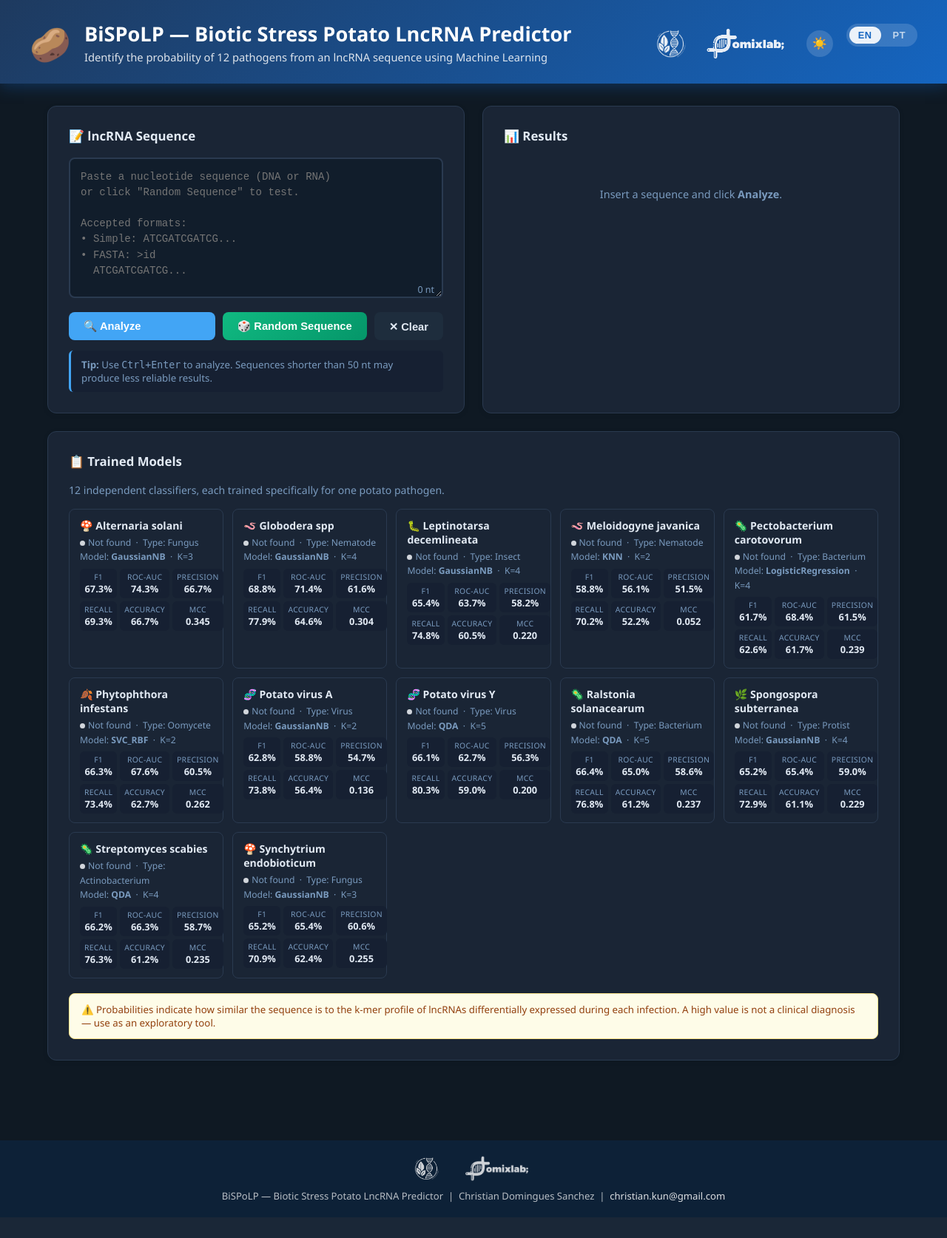
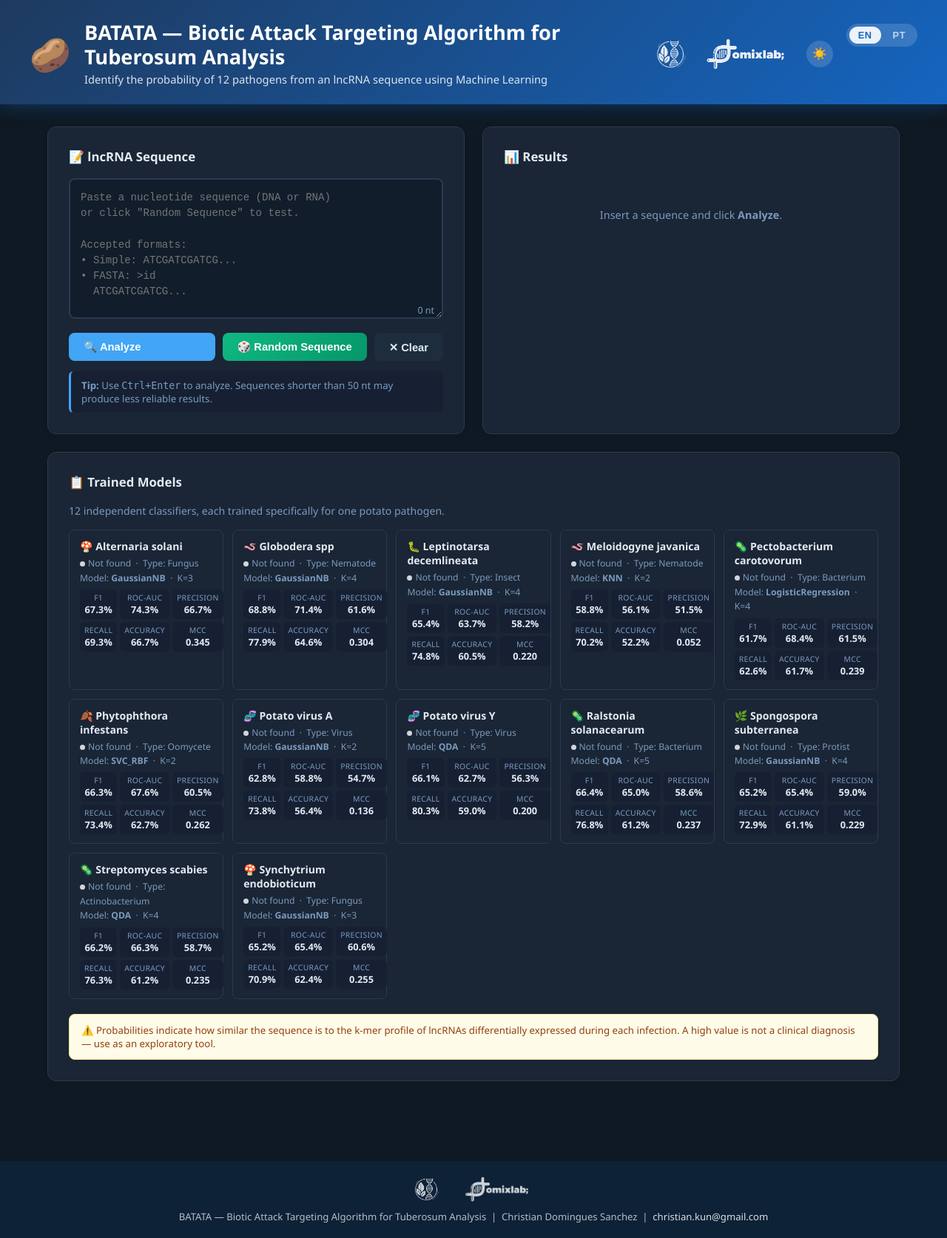
Before and after one commit to omixlab/potatoe_biotic_stress, a Flask app: page / in a window 1280 px wide. Shown: the whole page at 74% size. Before the commit the page ends 1646 px from the top, so only its background shows below. Run offline with Flask 3, Linux system fonts and the light colour scheme.

Commit message:
Rename tool from BiSPoLP to BATATA
BATATA: Biotic Attack Targeting Algorithm for Tuberosum Analysis.
Updated all references across app.py, README.md and templates/index.html.
Environment variables renamed: BISPOLP_DATA_PATH → BATATA_DATA_PATH,
BISPOLP_DEBUG → BATATA_DEBUG.

Co-Authored-By: Claude Sonnet 4.6 <noreply@anthropic.com>

```diff
--- a/app.py
+++ b/app.py
@@ -1,6 +1,6 @@
 #!/usr/bin/env python3
 """
-BiSPoLP — Biotic Stress Potato LncRNA Predictor
+BATATA — Biotic Attack Targeting Algorithm for Tuberosum Analysis
 Aplicação web Flask para predição de lncRNAs responsivos a patógenos de batata.
 
 Como rodar:
@@ -65,7 +65,7 @@ CONFIG_JSON = ROOT / 'models' / 'best_models_config.json'
 
 # FASTA de lncRNAs — ajuste DATA_PATH se os dados estiverem em outro local
 DATA_PATH = Path(os.environ.get(
-    'BISPOLP_DATA_PATH',
+    'BATATA_DATA_PATH',
     '/home/christian/Documentos/projeto_biotic_stress_potatoe/potato_data'
 ))
 LNCRNA_FASTA = DATA_PATH / 'Browse/Browse_sequence/lncRNA.fa'
@@ -139,7 +139,7 @@ def load_models():
 def load_sequences():
     if not LNCRNA_FASTA.exists():
         print(f'  Aviso: FASTA não encontrado em {LNCRNA_FASTA}')
-        print(f'  (defina BISPOLP_DATA_PATH=<pasta> para habilitar sequências aleatórias)')
+        print(f'  (defina BATATA_DATA_PATH=<pasta> para habilitar sequências aleatórias)')
         return
     for rec in SeqIO.parse(str(LNCRNA_FASTA), 'fasta'):
         SEQUENCES[rec.id] = str(rec.seq)
@@ -259,11 +259,11 @@ def predict():
 # ── Main ──────────────────────────────────────────────────────────────────────
 if __name__ == '__main__':
     print('=' * 65)
-    print('BiSPoLP — Biotic Stress Potato LncRNA Predictor')
+    print('BATATA — Biotic Attack Targeting Algorithm for Tuberosum Analysis')
     print('=' * 65)
     load_sequences()
     load_models()
     print(f'\n✅ {len(MODELS)}/{len(MODELS_INFO)} modelos prontos')
     print('Acesse: http://localhost:5000\n')
-    debug = os.environ.get('BISPOLP_DEBUG', '0') == '1'
+    debug = os.environ.get('BATATA_DEBUG', '0') == '1'
     app.run(debug=debug, port=5000)
--- a/templates/index.html
+++ b/templates/index.html
@@ -3,7 +3,7 @@
 <head>
   <meta charset="UTF-8" />
   <meta name="viewport" content="width=device-width, initial-scale=1.0" />
-  <title>BiSPoLP — Biotic Stress Potato LncRNA Predictor</title>
+  <title>BATATA — Biotic Attack Targeting Algorithm for Tuberosum Analysis</title>
   <style>
     *, *::before, *::after { box-sizing: border-box; margin: 0; padding: 0; }
 
@@ -458,11 +458,11 @@
 // ── dark mode ─────────────────────────────────────────────────────────────────
 function toggleDark() {
   const dark = document.body.classList.toggle('dark');
-  localStorage.setItem('bispolp-dark', dark ? '1' : '0');
+  localStorage.setItem('batata-dark', dark ? '1' : '0');
   document.getElementById('dark-toggle').textContent = dark ? '☀️' : '🌙';
 }
 (function() {
-  const saved = localStorage.getItem('bispolp-dark');
+  const saved = localStorage.getItem('batata-dark');
   if (saved === '1' || saved === null) {
     document.body.classList.add('dark');
     document.addEventListener('DOMContentLoaded', () => {
@@ -476,7 +476,7 @@ function toggleDark() {
 
 const TRANSLATIONS = {
   en: {
-    title:          'BiSPoLP — Biotic Stress Potato LncRNA Predictor',
+    title:          'BATATA — Biotic Attack Targeting Algorithm for Tuberosum Analysis',
     subtitle:       'Identify the probability of 12 pathogens from an lncRNA sequence using Machine Learning',
     inputTitle:     '📝 lncRNA Sequence',
     inputPlaceholder:
@@ -535,7 +535,7 @@ const TRANSLATIONS = {
     },
   },
   pt: {
-    title:          'BiSPoLP — Preditor de lncRNA de Batata por Machine Learning',
+    title:          'BATATA — Preditor de lncRNA de Batata por Aprendizado de Máquina',
     subtitle:       'Identifique a probabilidade de 12 patógenos a partir de uma sequência lncRNA via Machine Learning',
     inputTitle:     '📝 Sequência lncRNA',
     inputPlaceholder:
@@ -874,7 +874,7 @@ window.addEventListener('load', loadModelsInfo);
     <img src="/static/OmixLab_logo.png" alt="OmixLab logo">
   </div>
   <p>
-    BiSPoLP — Biotic Stress Potato LncRNA Predictor &nbsp;|&nbsp;
+    BATATA — Biotic Attack Targeting Algorithm for Tuberosum Analysis &nbsp;|&nbsp;
     Christian Domingues Sanchez &nbsp;|&nbsp;
     <a href="mailto:christian.kun@gmail.com">christian.kun@gmail.com</a>
   </p>
```
Also changed, not shown: README.md.
